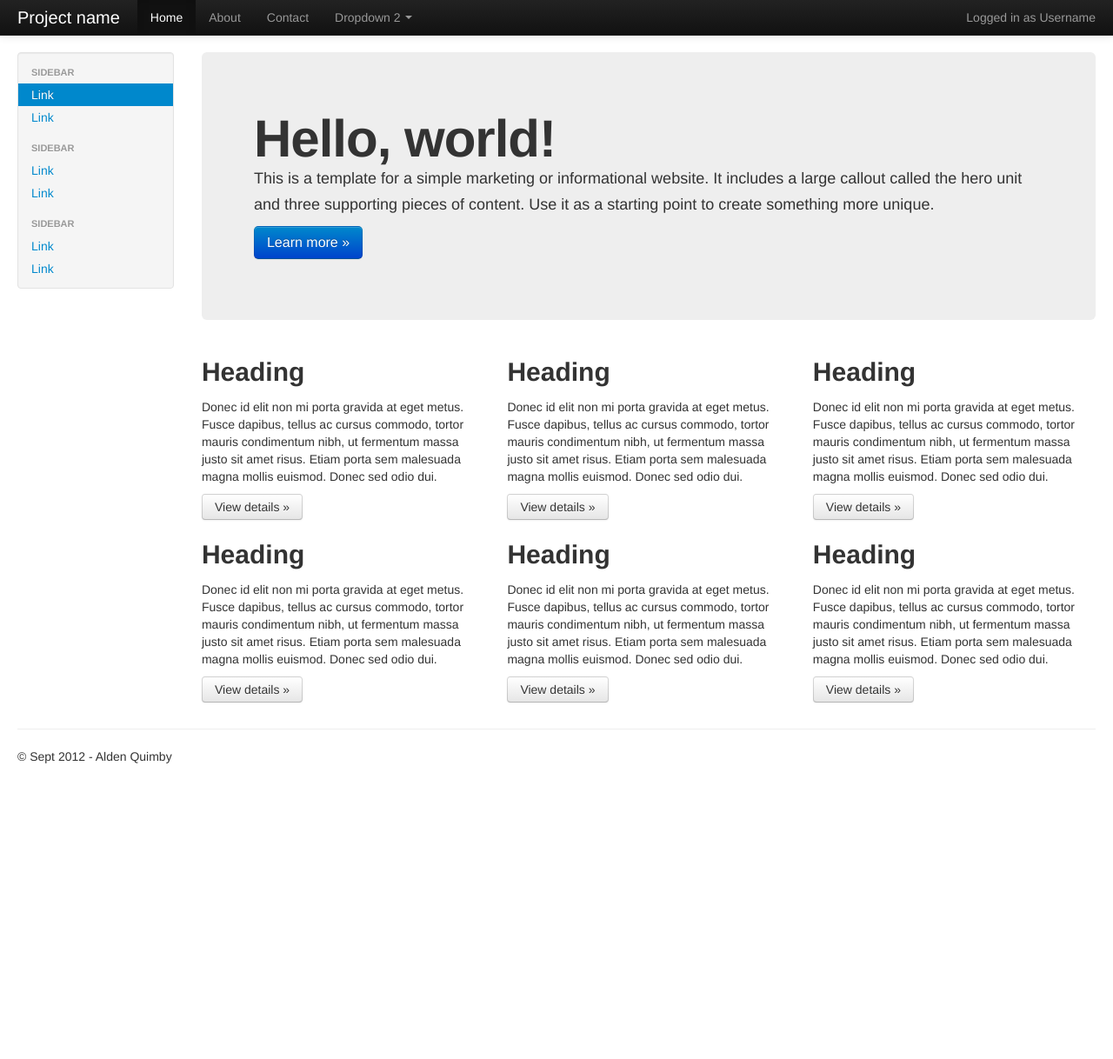
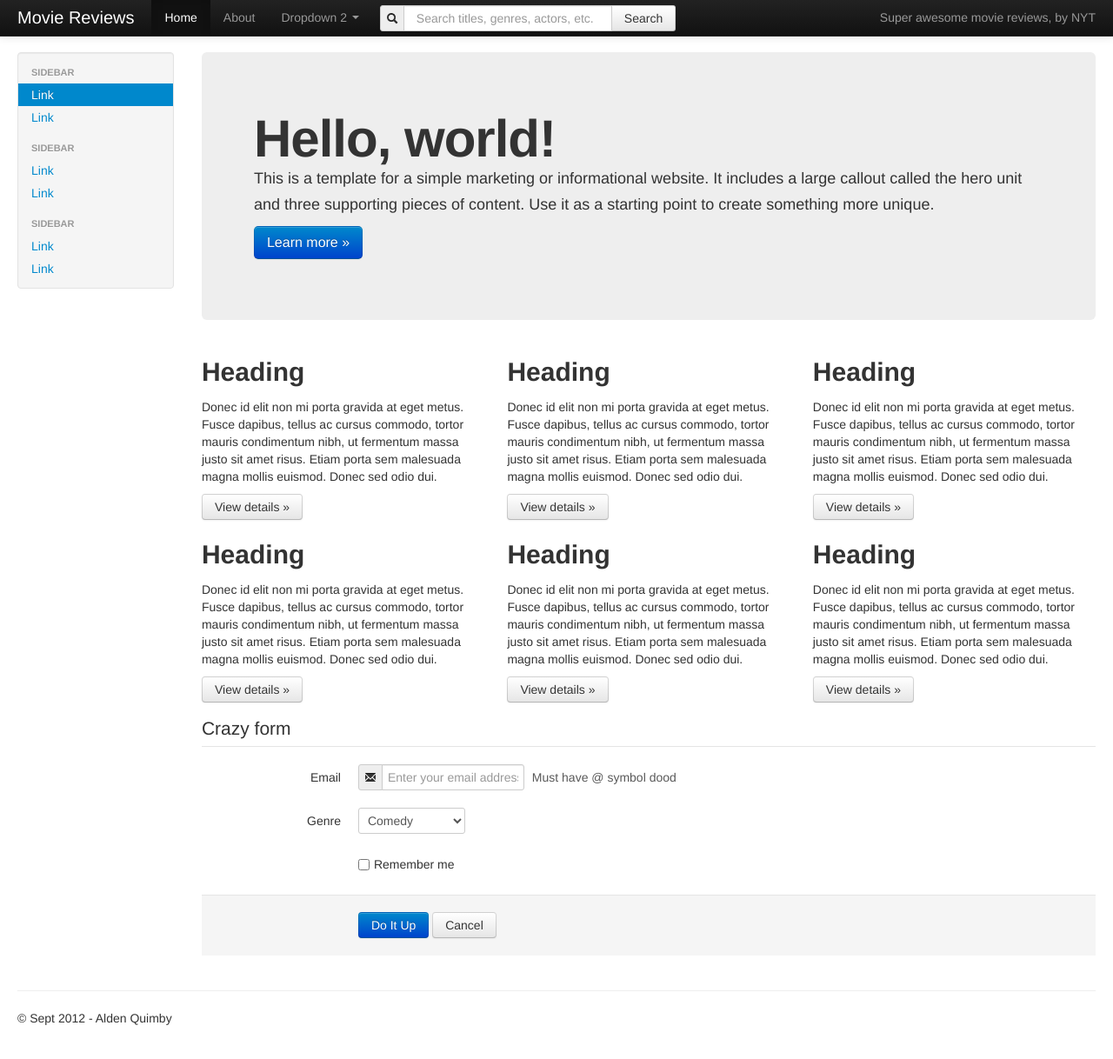
Before and after one commit to Tosineben/cs4170, a plain HTML site: page MovieReviews/MovieReviews/Default.html in a window 1280 px wide. Shown: the whole page at 87% size. Before the commit the page ends 930 px from the top, so only its background shows below. Drawn offline with Linux system fonts and the light colour scheme.

Commit message:
Add a search bar to the nav

```diff
--- a/MovieReviews/MovieReviews/Default.html
+++ b/MovieReviews/MovieReviews/Default.html
@@ -17,7 +17,7 @@
         <link rel="shortcut icon" href="~/favicon.ico" type="image/x-icon" />
 
         <!-- stylesheets -->
-        <link href="Styles/bootstrap/bootstrap.min.css" type="text/css" rel="stylesheet" />
+        <link href="Styles/bootstrap/bootstrap.css" type="text/css" rel="stylesheet" />
         <link href="Styles/bootstrap/bootstrap-responsive.min.css" type="text/css" rel="stylesheet" />
         <link href="Styles/movies.css" type="text/css" rel="stylesheet" />
         <style type="text/css">
@@ -41,37 +41,25 @@
                         <span class="icon-bar"></span>
                         <span class="icon-bar"></span>
                     </a>
-                    <a class="brand" href="#">Project name</a>
+                    <a class="brand" href="Default.html">Movie Reviews</a>
                     <div class="nav-collapse collapse">
 
-                        <!--
-                        <form class="navbar-form pull-right">
-                            <input class="span2" type="text" placeholder="Email">
-                            <input class="span2" type="password" placeholder="Password">
-                            <button type="submit" class="btn">Sign in</button>
-                        </form>
-                        -->
-
                         <p class="navbar-text pull-right">
-                            Logged in as <a href="#" class="navbar-link">Username</a>
+                            Super awesome movie reviews, by <a href="http://www.nytimes.com/pages/movies/index.html" target="_blank" class="navbar-link">NYT</a>
                         </p>
 
                         <ul class="nav">
                             <li class="active">
-                                <a href="#">Home</a>
+                                <a href="Default.html">Home</a>
                             </li>
                             <li>
                                 <a href="#about">About</a>
-                            </li>
-                            <li>
-                                <a href="#contact">Contact</a>
                             </li>
                             <li class="dropdown">
                                 <a href="#" id="drop2" role="button" class="dropdown-toggle" data-toggle="dropdown">Dropdown 2 <b class="caret"></b></a>
                                 <ul class="dropdown-menu" role="menu" aria-labelledby="drop2">
                                     <li><a tabindex="-1" href="#">Action</a></li>
                                     <li><a tabindex="-1" href="#">Another action</a></li>
-                                    <li><a tabindex="-1" href="#">Something else here</a></li>
                                     <li class="divider"></li>
                                     <li class="nav-header">Nav header</li>
                                     <li><a tabindex="-1" href="#">Separated link</a></li>
@@ -84,8 +72,18 @@
                                     </li>
                                 </ul>
                             </li>
+                        </ul>
 
-                        </ul>
+                        <form class="navbar-form">
+                            <div class="input-prepend input-append">
+                                <span class="add-on">
+                                    <i class="icon-search"></i>
+                                </span>
+                                <input type="text" class="input-large search-query" placeholder="Search titles, genres, actors, etc.">
+                                <button type="submit" class="btn">Search</button>
+                            </div>
+                        </form>
+
                     </div>
                 </div>
             </div>
@@ -97,26 +95,14 @@
                     <div class="well sidebar-nav">
                         <ul class="nav nav-list">
                             <li class="nav-header">Sidebar</li>
-                            <li class="active">
-                                <a href="#">Link</a>
-                            </li>
-                            <li>
-                                <a href="#">Link</a>
-                            </li>
+                            <li class="active"><a href="#">Link</a></li>
+                            <li><a href="#">Link</a></li>
                             <li class="nav-header">Sidebar</li>
-                            <li>
-                                <a href="#">Link</a>
-                            </li>
-                            <li>
-                                <a href="#">Link</a>
-                            </li>
+                            <li><a href="#">Link</a></li>
+                            <li><a href="#">Link</a></li>
                             <li class="nav-header">Sidebar</li>
-                            <li>
-                                <a href="#">Link</a>
-                            </li>
-                            <li>
-                                <a href="#">Link</a>
-                            </li>
+                            <li><a href="#">Link</a></li>
+                            <li><a href="#">Link</a></li>
                         </ul>
                     </div>
                 </div>
@@ -160,6 +146,44 @@
                             <p><a class="btn" href="#">View details »</a></p>
                         </div>
                     </div>
+                    <div class="row-fluid">
+                        <form class="form-horizontal">
+                            <legend>Crazy form</legend>
+                            <div class="control-group">
+                                <label class="control-label" for="inputEmail">Email</label>
+                                <div class="controls">
+                                    <div class="input-prepend">
+                                        <span class="add-on">
+                                            <i class="icon-envelope"></i>
+                                        </span>
+                                        <input class="input-medium" id="inputEmail" type="text" placeholder="Enter your email address">
+                                    </div>
+                                    <span class="help-inline">Must have @ symbol dood</span>
+                                </div>
+                            </div>
+                            <div class="control-group">
+                                <label class="control-label" for="inputGenre">Genre</label>
+                                <div class="controls">
+                                    <select class="span2" id="inputGenre">
+                                        <option>Comedy</option>
+                                        <option>Horror</option>
+                                    </select>
+                                </div>
+                            </div>
+                            <div class="control-group">
+                                <div class="controls">
+                                    <label class="checkbox">
+                                        <input type="checkbox">
+                                        Remember me
+                                    </label>
+                                </div>
+                            </div>
+                            <div class="form-actions">
+                                <button type="submit" class="btn btn-primary">Do It Up</button>
+                                <button type="button" class="btn">Cancel</button>
+                            </div>
+                        </form>
+                    </div>
                 </div>
             </div>
 
@@ -174,7 +198,7 @@
         <!-- scripts -->
         <!-- at bottom so page loads quick -->
         <script src="Scripts/jquery/jquery-1.8.1.min.js" type="text/javascript"></script>
-        <script src="Scripts/bootstrap/bootstrap.min.js" type="text/javascript"></script>
+        <script src="Scripts/bootstrap/bootstrap.js" type="text/javascript"></script>
         <script src="Scripts/movies.js" type="text/javascript"></script>
 
     </body>
```
Also changed, not shown: MovieReviews/MovieReviews/Styles/bootstrap/bootstrap.css.
